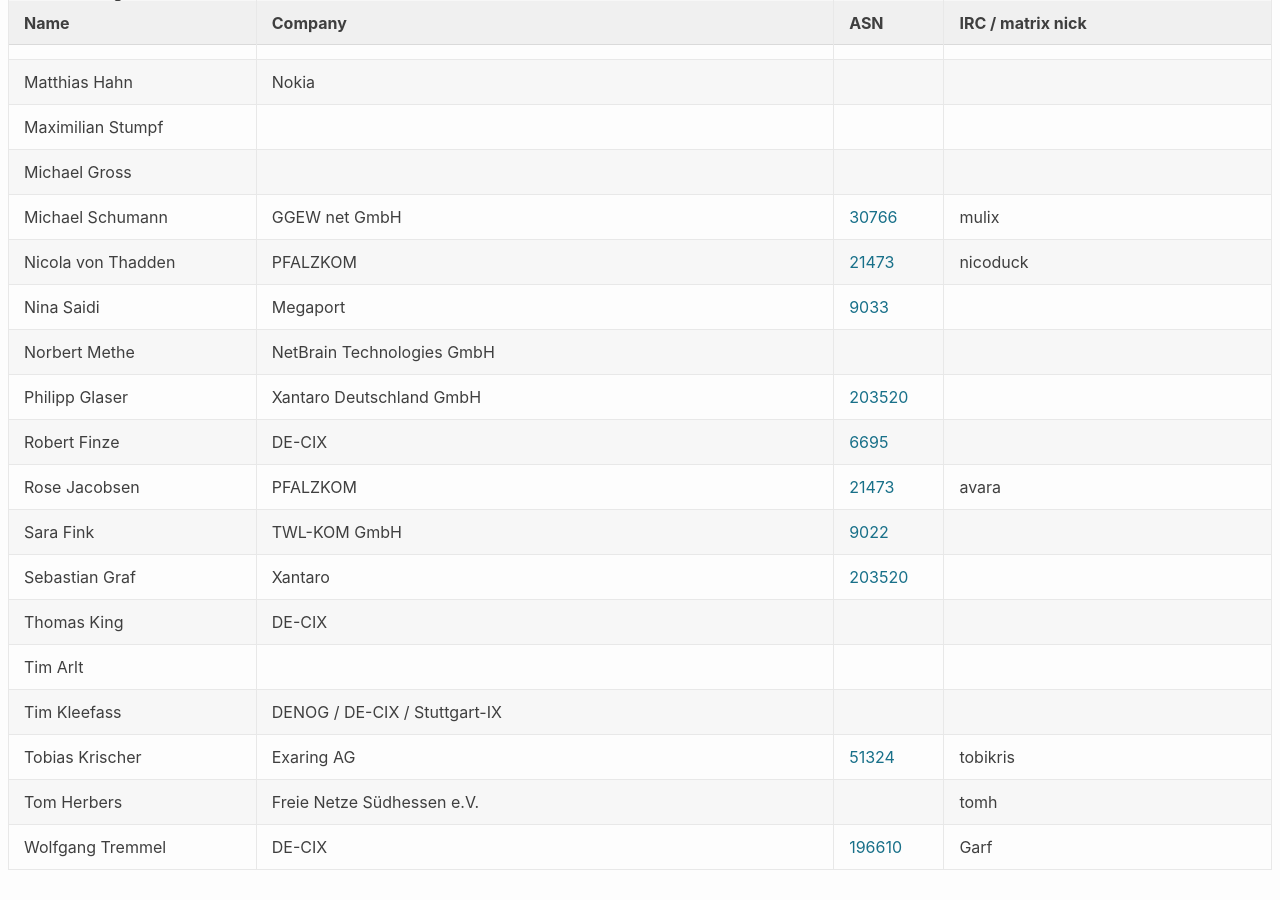
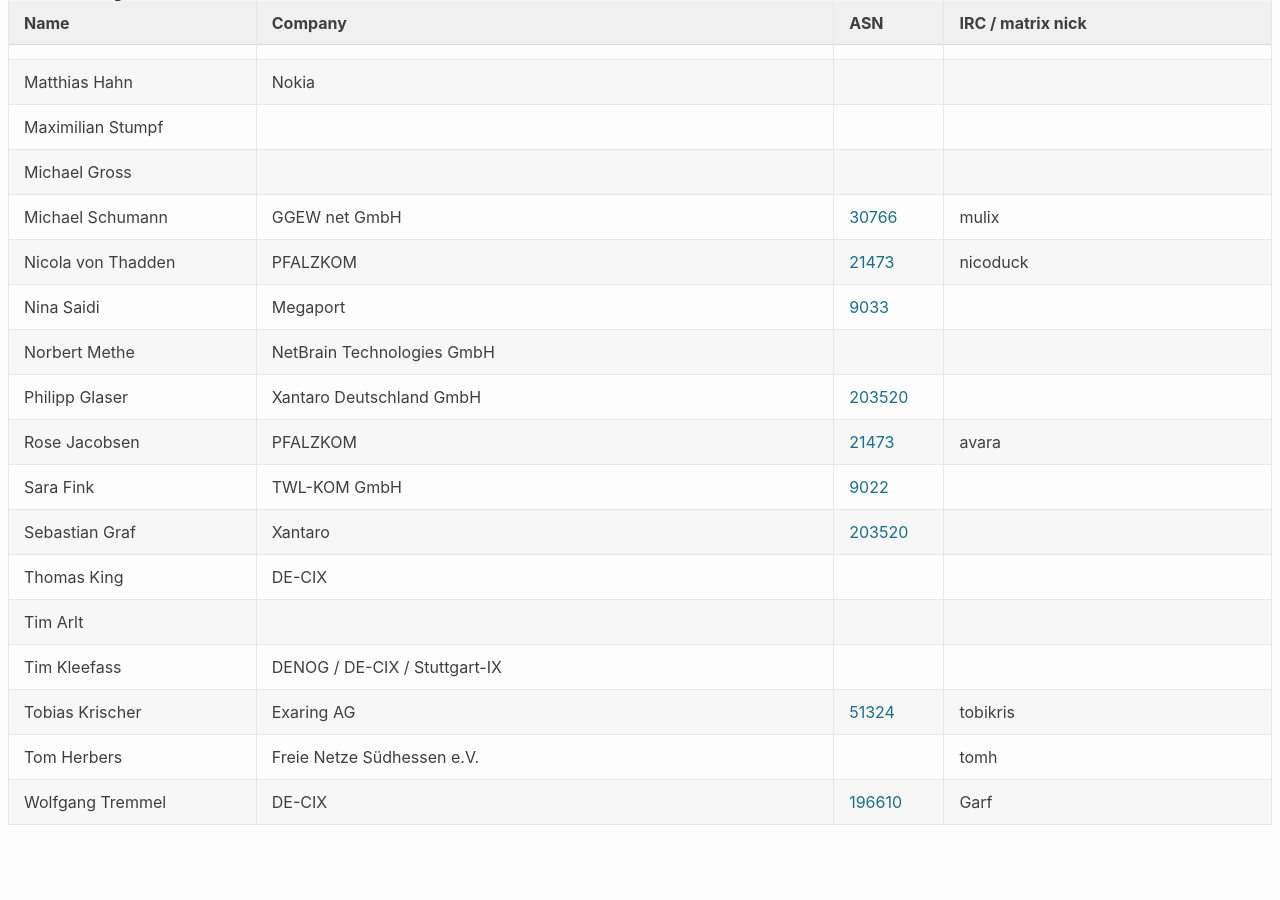
Before and after one commit to denog/pretix-attendeelist, a Jekyll site: the page built from denogmeetup25-01/index.markdown, in a window 1280 px wide and 900 px high, scrolled down 1659 px. Built offline with Jekyll 4.4.1, drawn with Linux system fonts in a browser that asks for light colours; after the commit the page ends 2514 px from its top, so only the background shows below that.

Commit message:
Latest data: Wed Feb 12 12:38:30 UTC 2025

```diff
--- a/_data/attendees_denogmeetup25-01.json
+++ b/_data/attendees_denogmeetup25-01.json
@@ -270,12 +270,6 @@
     "asn": "203520"
   },
   {
-    "name": "Robert Finze",
-    "company": "DE-CIX",
-    "irc": null,
-    "asn": "6695"
-  },
-  {
     "name": "Rose Jacobsen",
     "company": "PFALZKOM",
     "irc": "avara",
```
